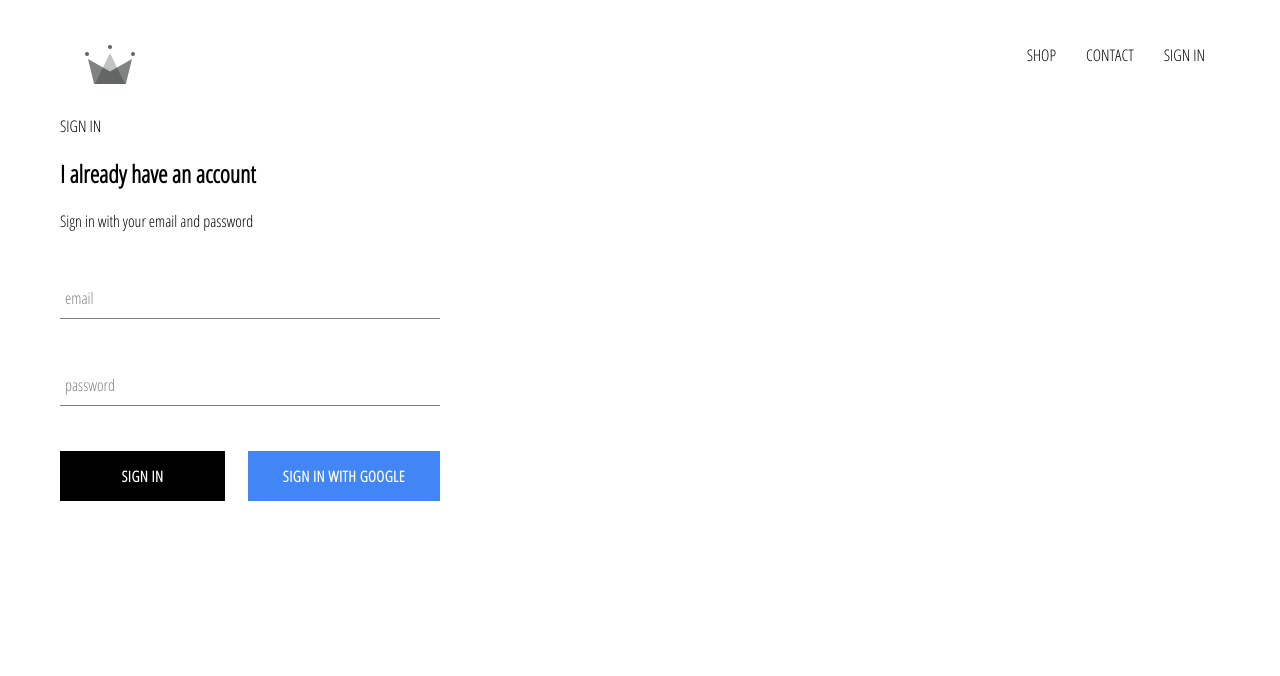
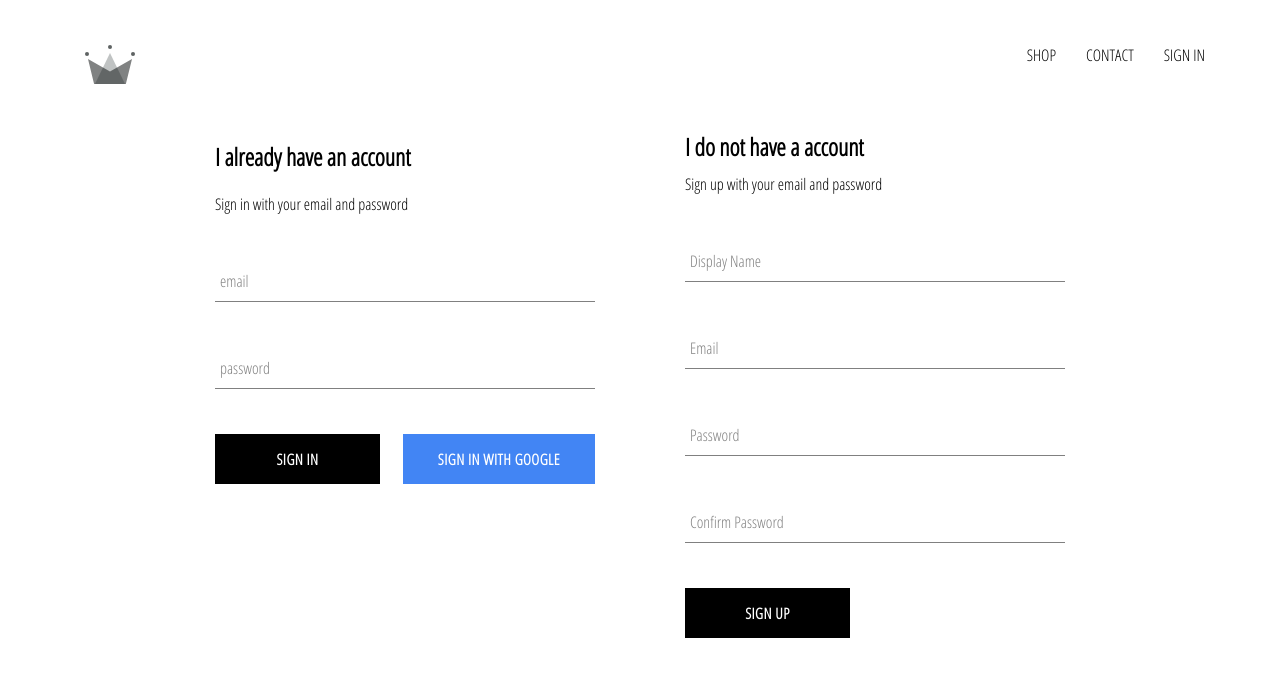
Before and after one commit to adinjesuha/react-ecommerce, a React (Create React App) app: page /signin in a window 1280 px wide. Shown: the top 676 px of the page. Built offline with nearby package versions, Linux system fonts and the light colour scheme; no server answers.

Commit message:
Implemented firebase utils, included ability to store authenticated users into our firestore database

```diff
--- a/src/App.js
+++ b/src/App.js
@@ -1,7 +1,7 @@
 import React from 'react';
 import  { Switch, Route } from 'react-router-dom';
 import './App.css';
-import { auth } from './firebase/firebase.util'
+import { auth, createUserProfileDocument } from './firebase/firebase.util'
 
 import HomePage from './pages/homepage/homepage.component'
 import ShopPage from './pages/shop/shop.component'
@@ -21,10 +21,22 @@
   unsubscribeFromAuth = null
 
   componentDidMount(){
-    this.unsubscribeFromAuth = auth.onAuthStateChanged(user => {
-      this.setState({currentUser: user});
+    this.unsubscribeFromAuth = auth.onAuthStateChanged(async userAuth => {
+      if(userAuth){
+        const userRef = await createUserProfileDocument(userAuth);
 
-      console.log(user)
+        userRef.onSnapshot(snapshot => {
+          this.setState({
+            currentUser: {
+              id: snapshot.id,
+              ...snapshot.data()
+            }
+          })
+          console.log(this.state);
+        })
+      }else{
+        this.setState({ currentUser: userAuth });
+      }
     })
   }
 
--- /dev/null
+++ b/src/components/sign-up/sign-up.component.js
@@ -0,0 +1,103 @@
+import React, { useState } from 'react'
+import styled from 'styled-components'
+import { auth, createUserProfileDocument } from '../../firebase/firebase.util'
+
+import FormInput from '../form-input/form-input.component'
+import CustomButton from '../custom-button/custom-button.component'
+
+const Wrapper = styled.div`
+  display: flex;
+  flex-direction: column;
+  width: 380px;
+  .title{
+    margin: 10px 0;
+  }
+`
+
+const SignUp = () => {
+  const [ user, setUser ] = useState({
+    displayName: '',
+    email: '',
+    password: '',
+    confirmPassword: ''
+  })
+
+  const handleSubmit = async event => {
+
+    event.preventDefault()
+    const {displayName, email, password, confirmPassword} = user
+    if(password !== confirmPassword) {
+      alert("password don't match");
+      return;
+    }
+    try{
+      const { user } = await auth.createUserWithEmailAndPassword(email, password)
+
+      await createUserProfileDocument(user, {displayName});
+
+      setUser({
+        displayName: '',
+        email: '',
+        password: '',
+        confirmPassword: ''
+      })
+
+    }catch (error) {
+      console.error(error);
+    }
+
+  }
+
+  const handleChange = event => {
+    const { value, name } = event.target
+    setUser({
+      ...user,
+      [name]: value
+    })
+  }
+
+  const {displayName, email, password, confirmPassword} = user
+  return (
+    <Wrapper>
+      <h2 className="title">I do not have a account</h2>
+      <span>Sign up with your email and password</span>
+      <form className="sign-up-form" onSubmit={handleSubmit}>
+        <FormInput
+          type="text"
+          name="displayName"
+          value={displayName}
+          onChange={handleChange}
+          label="Display Name"
+          required
+        />
+        <FormInput
+          type="email"
+          name="email"
+          value={email}
+          onChange={handleChange}
+          label="Email"
+          required
+        />
+        <FormInput
+          type="password"
+          name="password"
+          value={password}
+          onChange={handleChange}
+          label="Password"
+          required
+        />
+        <FormInput
+          type="password"
+          name="confirmPassword"
+          value={confirmPassword}
+          onChange={handleChange}
+          label="Confirm Password"
+          required
+        />
+        <CustomButton type="submit">SIGN UP</CustomButton>
+      </form>
+    </Wrapper>
+  )
+}
+
+export default SignUp
--- a/src/firebase/firebase.util.js
+++ b/src/firebase/firebase.util.js
@@ -13,6 +13,32 @@
   measurementId: "G-YJFZWXDW3G"
 }
 
+export const createUserProfileDocument = async (userAuth, additionalData) => {
+  if(!userAuth) return;
+
+  const userRef = firestore.doc(`users/${userAuth.uid}`);
+
+  const snapshot = await userRef.get()
+
+  if(!snapshot.exists){
+    const { displayName, email } = userAuth;
+    const createdAt = new Date();
+
+    try{
+      await userRef.set({
+        displayName,
+        email,
+        createdAt,
+        ...additionalData
+      })
+    }catch(error){
+      console.log('error createing user', error);
+    }
+  }
+
+  return userRef;
+}
+
 firebase.initializeApp(config);
 
 export const auth = firebase.auth();
--- a/src/pages/sign-in-and-sign-up/sign-in-and-sign-up.component.js
+++ b/src/pages/sign-in-and-sign-up/sign-in-and-sign-up.component.js
@@ -2,16 +2,20 @@
 import styled from 'styled-components'
 
 import SignIn from '../../components/sign-in/sign-in.component'
+import SignUp from '../../components/sign-up/sign-up.component'
 
 const Wrapper = styled.div`
-
+  display: flex;
+  justify-content: space-between;
+  margin: 30px auto;
+  width: 850px;
 `
 
 const SignInAndSignUpPage = () => {
   return (
     <Wrapper>
-      SIGN IN
       <SignIn />
+      <SignUp />
     </Wrapper>
   )
 }
```
